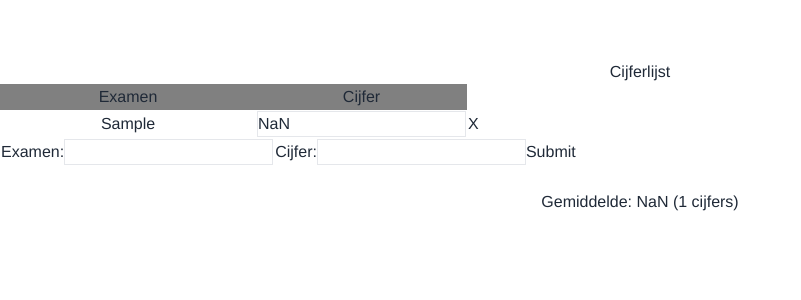
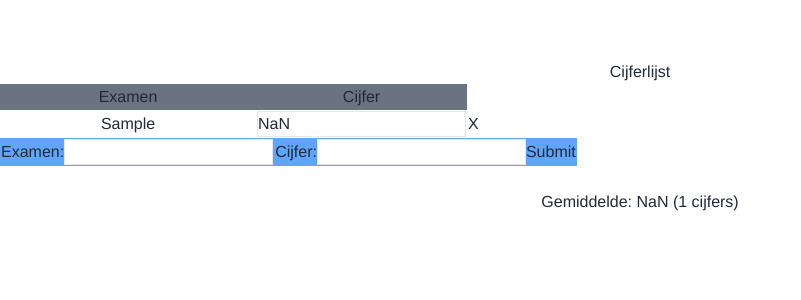
Before and after one commit to guynamedcurt/cijferlijst, a Vue app: page / in a window 1280 px wide. Both pictures are taken after typing "Sample", "Sample" into the empty fields and a click on the button "Submit". Shown: the top 300 px of the page, without its empty margins (0-801 px from the left). Built offline with nearby package versions, Linux system fonts and the light colour scheme; no server answers.

Commit message:
Opdracht F complete

```diff
--- a/package.json
+++ b/package.json
@@ -16,10 +16,13 @@
   "devDependencies": {
     "@babel/core": "^7.12.16",
     "@babel/eslint-parser": "^7.12.16",
+    "@tailwindcss/aspect-ratio": "^0.4.2",
+    "@tailwindcss/forms": "^0.5.7",
+    "@tailwindcss/typography": "^0.5.10",
     "@vue/cli-plugin-babel": "~5.0.0",
     "@vue/cli-plugin-eslint": "~5.0.0",
     "@vue/cli-service": "~5.0.0",
-    "autoprefixer": "^10.4.17",
+    "autoprefixer": "^10.4.18",
     "eslint": "^7.32.0",
     "eslint-plugin-vue": "^8.0.3",
     "postcss": "^8.4.35",
--- a/src/App.vue
+++ b/src/App.vue
@@ -4,7 +4,7 @@
   </h1>
   <div>
     <table>
-      <tr><td bgcolor="gray">Examen</td><td bgcolor="gray">Cijfer</td></tr>
+      <tr><td class="bg-gray-500">Examen</td><td class="bg-gray-500">Cijfer</td></tr>
       <examen-lijst v-for="(e,index) in cijfers" @veranderId="veranderId" @verwijderId="verwijderId" :key="index"
             :index = "index"
             :examen = "e.examen"
@@ -13,11 +13,11 @@
       </examen-lijst>
     </table>
     <form @submit.prevent="addCijfer()">
-      <td>
+      <td class="bg-blue-400">
         <label for="examenInvul">Examen:</label>
         <input id="examenInvul" type="text" v-model="newExamenInvul" required/>
       </td>
-      <td>
+      <td class="bg-blue-400">
         <label for="cijferInvul">Cijfer:</label>
         <input id="cijferInvul" type="text" v-model="newCijferInvul"/>
         <button type="submit">Submit</button>
@@ -31,6 +31,7 @@
 <script>
 import ExamenLijst from './components/Examen'
 import axios from 'axios'
+import './styles/app.css'
 export default {
   components: {
     ExamenLijst
@@ -77,7 +78,6 @@ export default {
   },
   computed: {
     average: function computeAverage() {
-      console.log(this.cijfers)
       return Math.round (this.cijfers.reduce((sum, e) => sum + e.cijfer, 0) / this.cijfers.filter(el => el.cijfer != null).length * 10) / 10;
     },
   },
--- a/src/components/Examen.vue
+++ b/src/components/Examen.vue
@@ -22,9 +22,9 @@
         computed: {
             classGrade() {
                 return {
-                    'success': this.cijfer >= 5.5 && this.cijfer <= 10.0,
-                    'failure': this.cijfer >= 0.1 && this.cijfer <= 5.4,
-                    'blank': this.cijfer == '' || this.cijfer == null
+                    'bg-green-500': this.cijfer >= 5.5 && this.cijfer <= 10.0,
+                    'bg-red-600': this.cijfer >= 0.1 && this.cijfer <= 5.4,
+                    'bg-stone-500': this.cijfer == '' || this.cijfer == null
                 }
             }
         }
--- a/tailwind.config.js
+++ b/tailwind.config.js
@@ -1,8 +1,8 @@
-/** @type {import('tailwindcss').Config} */
+//@type {import('tailwindcss').Config}
 module.exports = {
   content: [
-    ".index.html",
-    ".src/**/*.{vue.js}",
+    "./src/**/*.{html, js, ts, vue}",
+    "./src/**/*"
   ],
   theme: {
     extend: {},
```
Also changed, not shown: 1 other file (tests, documents, lock files or other folders).
